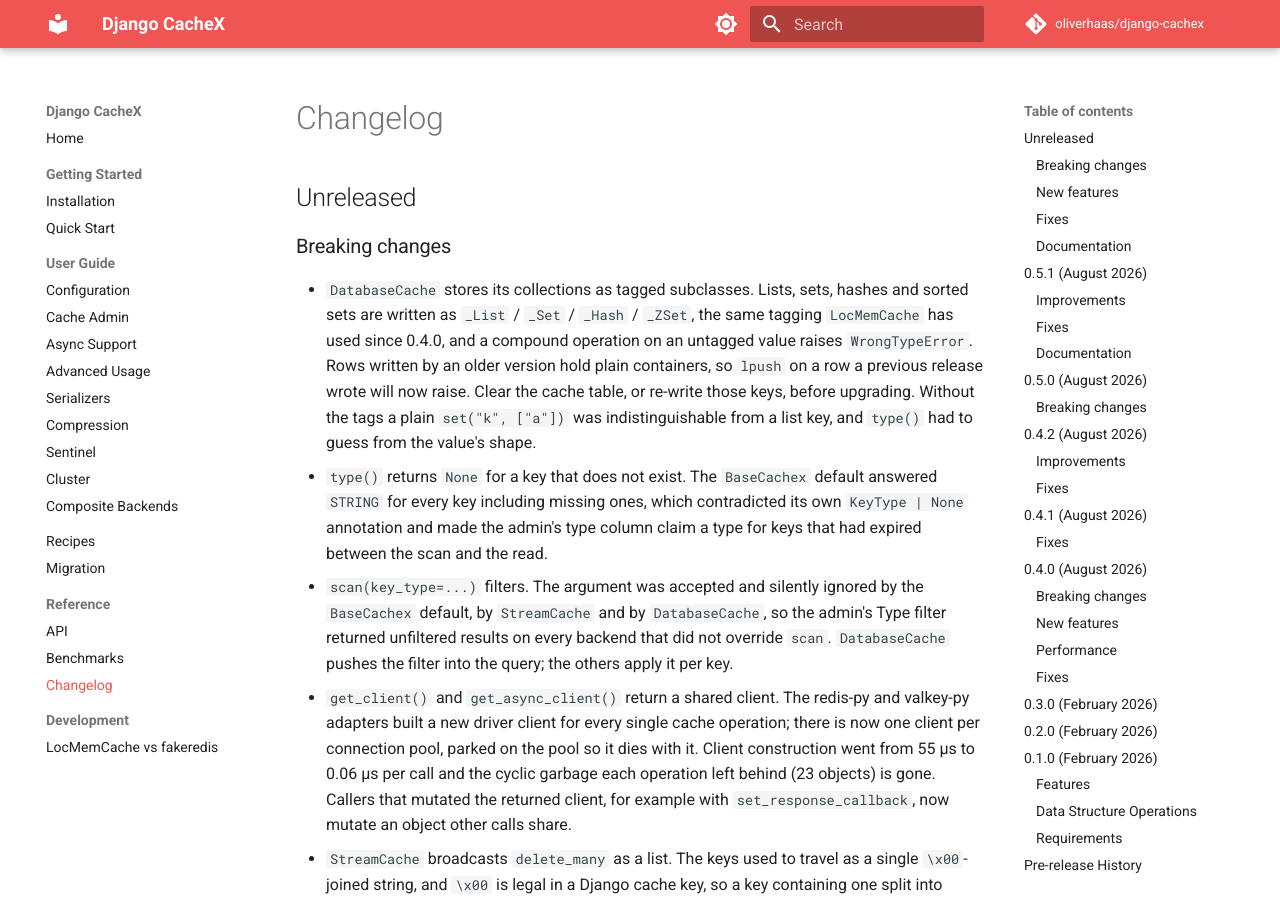
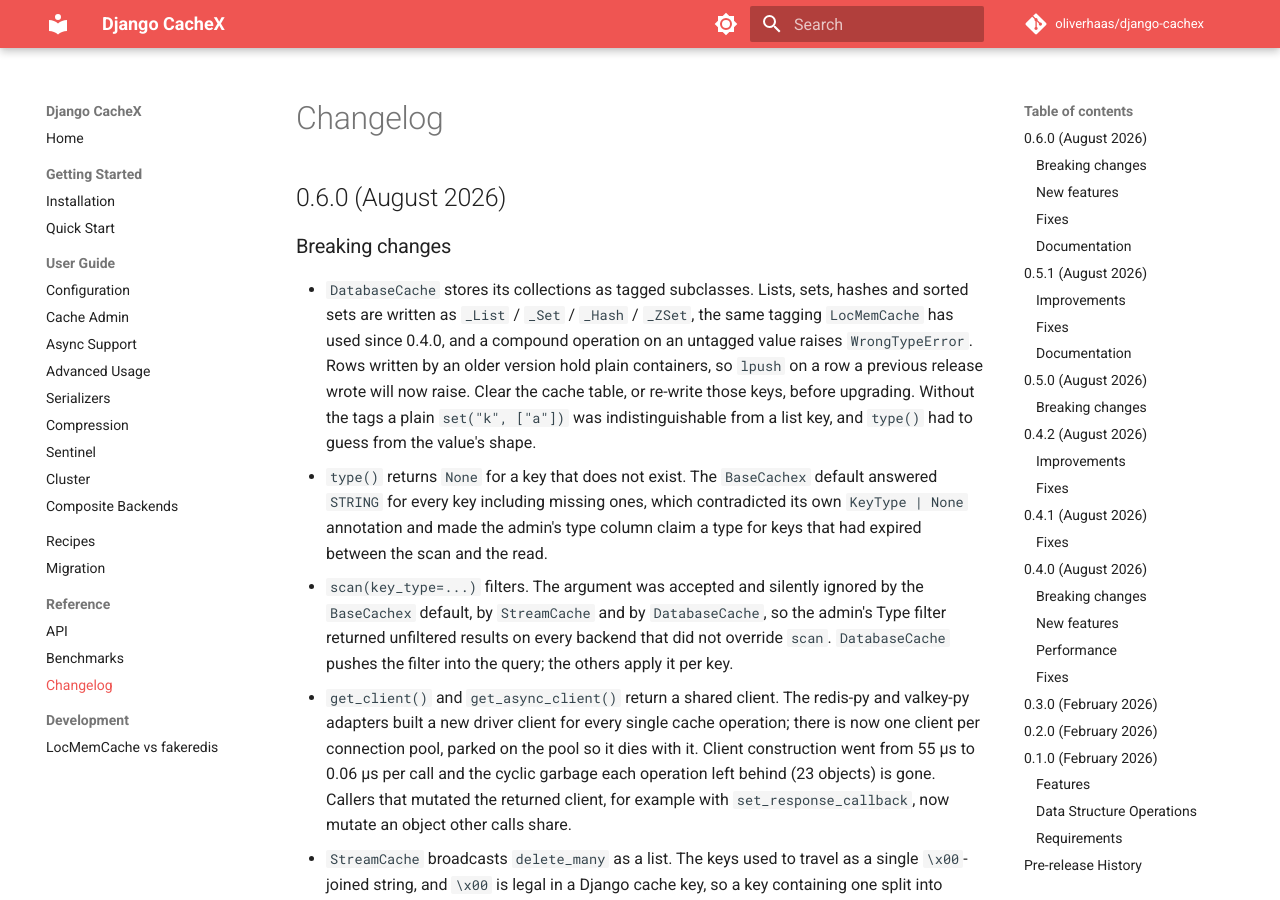
Before and after one commit to oliverhaas/django-cachex, an MkDocs documentation site: the page built from docs/reference/changelog.md, in a window 1280 px wide and 900 px high. Built offline with MkDocs 1.6.1 and Material for MkDocs 9.7.7, drawn with Linux system fonts in a browser that asks for light colours; comment, search, counter and statistics services are not loaded; the version menu is left out.

Commit message:
chore(release): bump version to 0.6.0

```diff
--- a/docs/reference/changelog.md
+++ b/docs/reference/changelog.md
@@ -1,6 +1,6 @@
 # Changelog
 
-## Unreleased
+## 0.6.0 (August 2026)
 
 ### Breaking changes
 
--- a/pyproject.toml
+++ b/pyproject.toml
@@ -1,6 +1,6 @@
 [project]
 name = "django-cachex"
-version = "0.5.1"
+version = "0.6.0"
 description = "Full featured Valkey and Redis cache backend for Django"
 readme = "README.md"
 license = "MIT"
```
Also changed, not shown: 1 other file.
